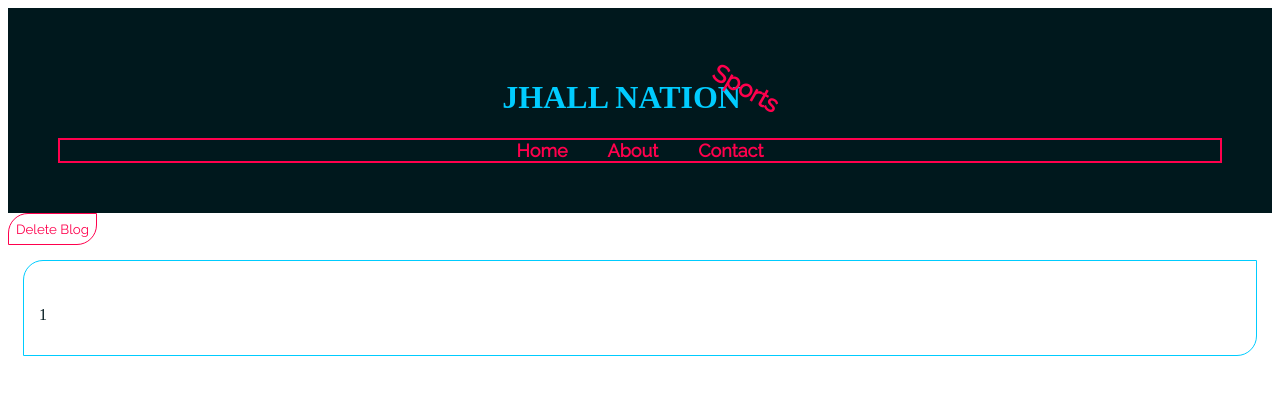
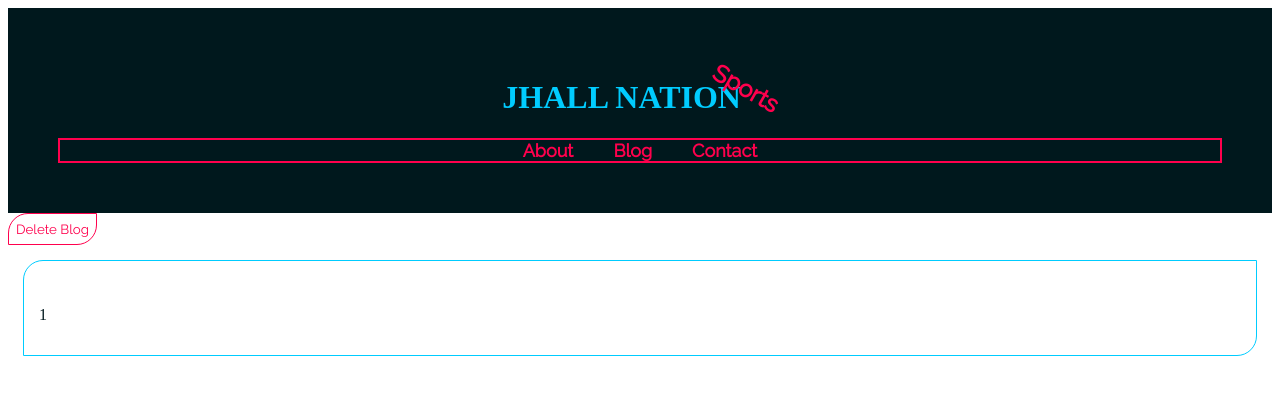
Before and after one commit to jhallnation/sports_blog, a React (Create React App) app: page /blog/1 in a window 1280 px wide. Shown: the top 394 px of the page. Built offline with nearby package versions, Linux system fonts and the light colour scheme; a web font is replaced by a local one.

Commit message:
updated and fixed routes

```diff
--- a/src/App.css
+++ b/src/App.css
@@ -54,6 +54,12 @@ NAV
 }
 
 .nav-links:hover {
+  color:#00181D;
+  background-color: #FF004D;
+  border-top-left-radius: 20px;
+  border-bottom-right-radius: 20px;
+}
+.active {
   color:#00181D;
   background-color: #FF004D;
   border-top-left-radius: 20px;
--- a/src/Components/BlogItem.js
+++ b/src/Components/BlogItem.js
@@ -15,7 +15,7 @@ export class BlogItem extends Component {
           <div className='blog-container'>
             <h3 className='blog-title'>{this.props.blog.title}</h3>
             <div name='blog-content' >
-              <p>{this.props.blog.body}</p>
+              <p >{this.props.blog.body}</p>
               <p>{this.props.blog.id}</p>
             </div>
           </div>
--- a/src/Components/Blogs.js
+++ b/src/Components/Blogs.js
@@ -69,8 +69,6 @@ export class Blogs extends Component {
           alert(err);
         }
       });
-    }else{
-      window.location = "http://localhost:3000/";
     }
   }
 
--- a/src/Components/Nav.js
+++ b/src/Components/Nav.js
@@ -1,5 +1,5 @@
 import React, { Component } from 'react';
-import { Link } from 'react-router-dom';
+import { NavLink } from 'react-router-dom';
 
 export class Nav extends Component {
   render(){
@@ -10,9 +10,9 @@ export class Nav extends Component {
               <h1>JHALL NATION</h1><h2>Sports</h2>
             </div>
             <div className='nav-links-container'>
-              <Link className='nav-links' to="">Home</Link>
-              <Link className='nav-links' to="about">About</Link>
-              <Link className='nav-links' to="contact">Contact</Link>
+              <NavLink className='nav-links' activeClassName="active" to="/about">About</NavLink>
+              <NavLink className='nav-links' exact activeClassName="active" to="/">Blog</NavLink>
+              <NavLink className='nav-links' activeClassName="active" to="/contact">Contact</NavLink>
             </div>
           </div>
         </div>
--- a/src/Containers/Home.js
+++ b/src/Containers/Home.js
@@ -7,7 +7,7 @@ export class Home extends Component {
   render(){
     return (
       <div className='content-container'>
-        <h1 className='page-title'>Home</h1>
+        <h1 className='page-title'>Blog</h1>
         <hr />
         <Blogs />
       </div>
```
